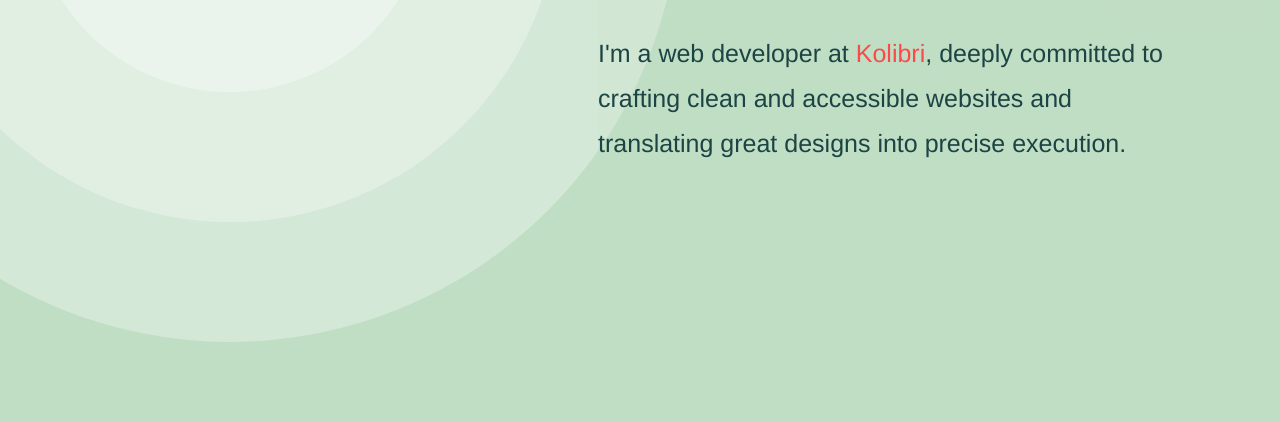
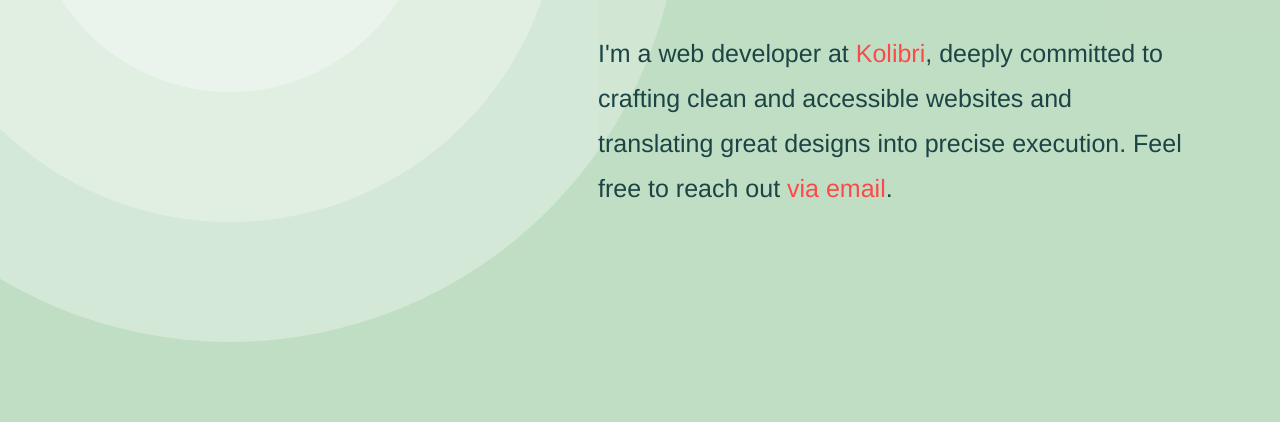
Before and after one commit to hebaulf/iamheba, a plain HTML site: page index.html in a window 1280 px wide. Shown: the part 378-800 px from the top of the page. Drawn offline with nearby package versions, Linux system fonts and the light colour scheme.

Commit message:
Update aboutme text

```diff
--- a/index.html
+++ b/index.html
@@ -38,7 +38,7 @@
 <div class="row">
 	<div class="aboutme fade-in col-xs-12 col-sm-offset-5 col-sm-7">
 		<h1>Hello,</br>I am Heba</h1>
-    <p>I'm a web developer at <a href="www.kolibri.is" target="_blank" noreferrer aria-label="Go to Kolibri website, opens in new window.">Kolibri</a>, deeply committed to crafting clean and accessible websites and translating great designs into precise execution.</p>
+    <p>I'm a web developer at <a href="www.kolibri.is" target="_blank" noreferrer aria-label="Go to Kolibri website, opens in new window.">Kolibri</a>, deeply committed to crafting clean and accessible websites and translating great designs into precise execution. Feel free to reach out <a href="mailto:heba.farestveit@gmail.com" target="_blank" aria-label="compose email to heba.farestveit@gmail.com, opens in new window">via email</a>.</p>
 		</div>
 </div>
 <!-- End of - About Me -->
```
